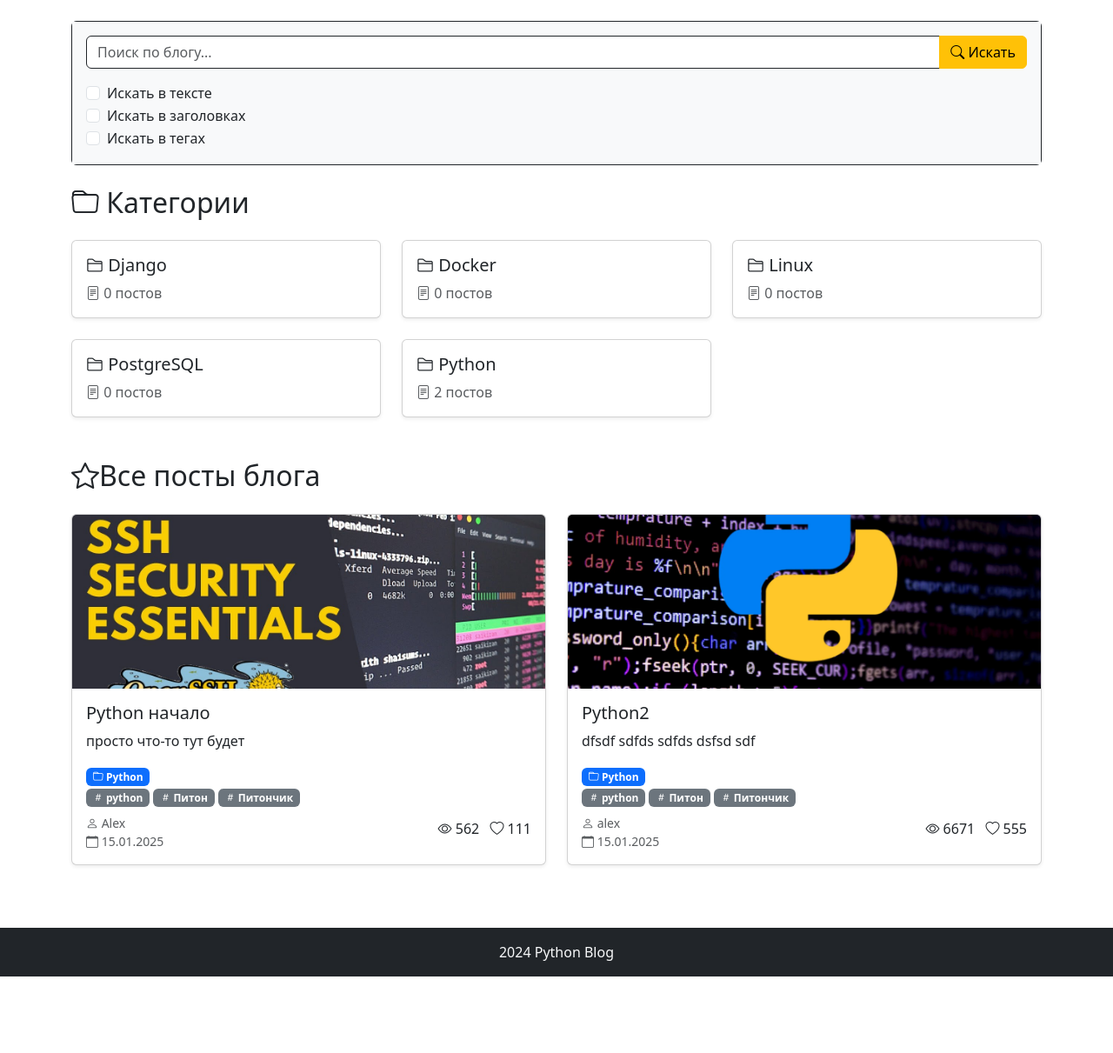
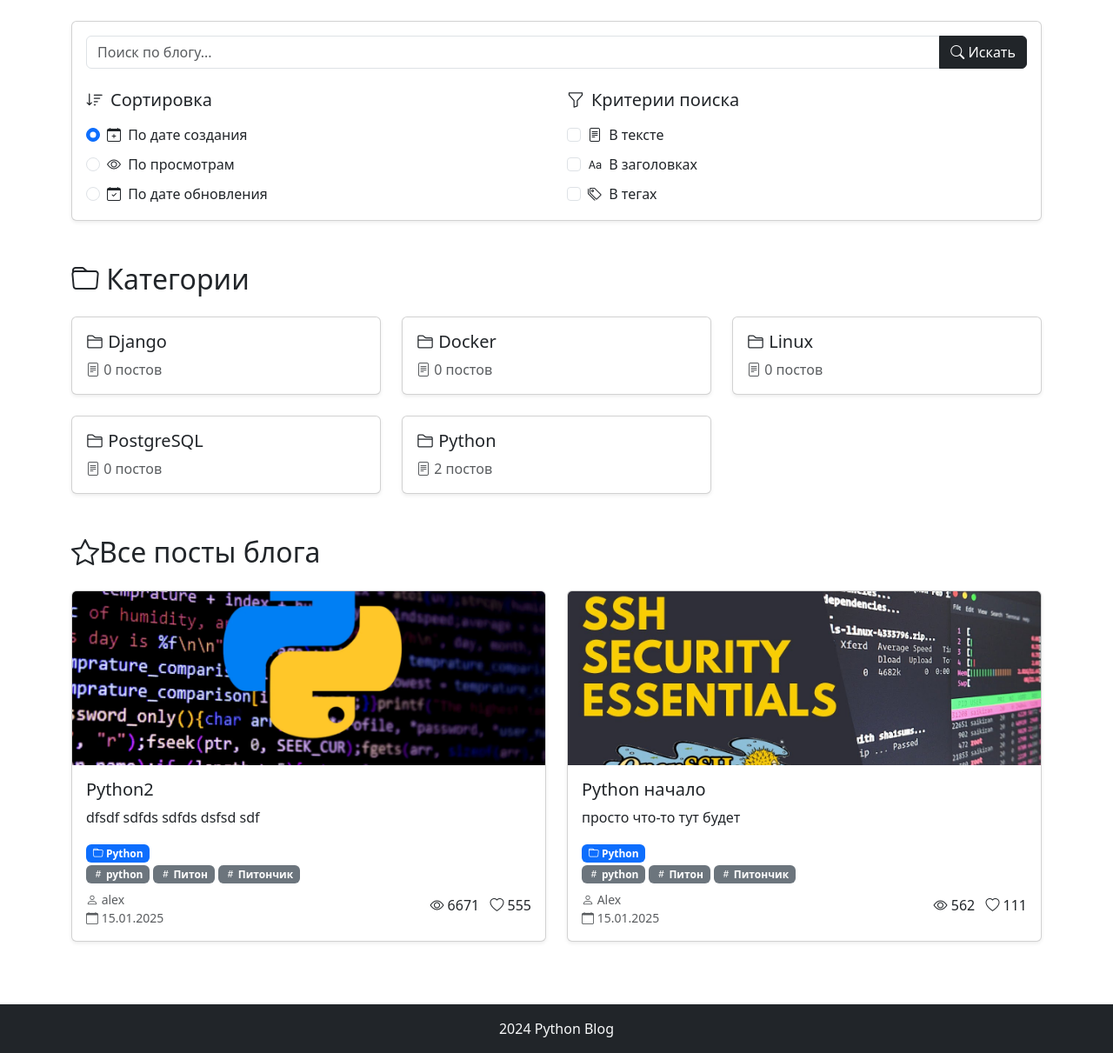
Before and after one commit to AlikOsta/django, a Django app: page /posts/ in a window 1280 px wide. Shown: the part 56-1267 px from the top of the page at 87% size. Before the commit the page ends 1179 px from the top, so only its background shows below. Run offline with Django 5.2, Linux system fonts and the light colour scheme; data comes from the database, SQL or seed files in the repository.

Commit message:
hw_25 - добавление сортировки

```diff
--- a/python_blog/templates/python_blog/catalog_posts.html
+++ b/python_blog/templates/python_blog/catalog_posts.html
@@ -1,48 +1,84 @@
-
 {% extends 'layout/base.html' %}
 {% load cache %}
 {% load static %}
 
-
 {% block title %}Все посты{% endblock title %}
 
-
 {% block content %}
-
-<form method="GET" action="{% url 'blog:posts' %}" class="card border-dark mb-4">
-    <div class="card-body bg-light">
-        <div class="row g-3">
-            <div class="col-md-12">
+<section class="mb-5">
+    <form method="GET" action="{% url 'blog:posts' %}" class="card shadow-sm">
+        <div class="card-body">
+            <!-- Поисковая строка -->
+            <div class="mb-4">
                 <div class="input-group">
-                    <input type="text" name="search_query" class="form-control border-dark"
+                    <input type="text" name="search_query" class="form-control"
                            placeholder="Поиск по блогу..." value="{{ request.GET.search_query|default:'' }}">
-                    <button class="btn btn-warning" type="submit">
+                    <button class="btn btn-dark" type="submit">
                         <i class="bi bi-search"></i> Искать
                     </button>
                 </div>
             </div>
 
-            <div class="col-12">
+            <div class="row">
+                <!-- Сортировка (левая колонка) -->
+                <div class="col-md-6">
+                    <h5 class="mb-3"><i class="bi bi-sort-down me-2"></i>Сортировка</h5>
+                    <div class="d-flex flex-column gap-2">
                         <div class="form-check">
-                    <input class="form-check-input" type="checkbox" name="search_content" value="1" id="search_content"
-                           {% if request.GET.search_content == '1' %}checked{% endif %}>
-                    <label class="form-check-label" for="search_content">Искать в тексте</label>
+                            <input class="form-check-input" type="radio" name="sort_by" value="created_date"
+                                   id="sort_created" {% if request.GET.sort_by == 'created_date' or not request.GET.sort_by %}checked{% endif %}>
+                            <label class="form-check-label" for="sort_created">
+                                <i class="bi bi-calendar-plus me-1"></i> По дате создания
+                            </label>
                         </div>
                         <div class="form-check">
-                    <input class="form-check-input" type="checkbox" name="search_title" value="1" id="search_title"
-                           {% if request.GET.search_title == '1' %}checked{% endif %}>
-                    <label class="form-check-label" for="search_title">Искать в заголовках</label>
+                            <input class="form-check-input" type="radio" name="sort_by" value="view_count"
+                                   id="sort_views" {% if request.GET.sort_by == 'view_count' %}checked{% endif %}>
+                            <label class="form-check-label" for="sort_views">
+                                <i class="bi bi-eye me-1"></i> По просмотрам
+                            </label>
                         </div>
                         <div class="form-check">
-                    <input class="form-check-input" type="checkbox" name="search_tags" value="1" id="search_tags"
-                           {% if request.GET.search_tags == '1' %}checked{% endif %}>
-                    <label class="form-check-label" for="search_tags">Искать в тегах</label>
+                            <input class="form-check-input" type="radio" name="sort_by" value="update_date"
+                                   id="sort_updated" {% if request.GET.sort_by == 'update_date' %}checked{% endif %}>
+                            <label class="form-check-label" for="sort_updated">
+                                <i class="bi bi-calendar-check me-1"></i> По дате обновления
+                            </label>
+                        </div>
+                    </div>
+                </div>
+
+                <!-- Критерии поиска (правая колонка) -->
+                <div class="col-md-6">
+                    <h5 class="mb-3"><i class="bi bi-funnel me-2"></i>Критерии поиска</h5>
+                    <div class="d-flex flex-column gap-2">
+                        <div class="form-check">
+                            <input class="form-check-input" type="checkbox" name="search_content" value="1"
+                                   id="search_content" {% if request.GET.search_content == '1' %}checked{% endif %}>
+                            <label class="form-check-label" for="search_content">
+                                <i class="bi bi-file-text me-1"></i> В тексте
+                            </label>
+                        </div>
+                        <div class="form-check">
+                            <input class="form-check-input" type="checkbox" name="search_title" value="1"
+                                   id="search_title" {% if request.GET.search_title == '1' %}checked{% endif %}>
+                            <label class="form-check-label" for="search_title">
+                                <i class="bi bi-type me-1"></i> В заголовках
+                            </label>
+                        </div>
+                        <div class="form-check">
+                            <input class="form-check-input" type="checkbox" name="search_tags" value="1"
+                                   id="search_tags" {% if request.GET.search_tags == '1' %}checked{% endif %}>
+                            <label class="form-check-label" for="search_tags">
+                                <i class="bi bi-tags me-1"></i> В тегах
+                            </label>
+                        </div>
                     </div>
                 </div>
             </div>
         </div>
     </form>
-
+</section>
 
 <section class="mb-5">
     <h2 class="mb-4"><i class="bi bi-folder"></i> Категории</h2>
@@ -55,6 +91,7 @@
 
 <section class="mb-5">
     <h2 class="mb-4"><i class="bi bi-star"></i>Все посты блога</h2>
+    {% if posts %}
         <div class="row row-cols-1 row-cols-md-2 g-4">
             {% for post in posts %}
                 {% include "python_blog/include/card_include.html" %}
@@ -85,8 +122,10 @@
                 </ul>
             </nav>
         {% endif %}
+    {% else %}
+        <div class="alert alert-info" role="alert">
+            <i class="bi bi-info-circle me-2"></i> По вашему запросу ничего не найдено
+        </div>
+    {% endif %}
 </section>
-
 {% endblock content %}
-
-{% block script %}{% endblock script %}
--- a/python_blog/views.py
+++ b/python_blog/views.py
@@ -122,12 +122,10 @@
     categories = models.Categories.objects.annotate(post_count=Count('posts'))
     posts = models.Post.objects.select_related('category', 'author').prefetch_related('hashtags').filter(is_published=True)
 
+    # Поиск
     search_query = request.GET.get('search_query', '')
-
     if search_query:
         q_object = Q()
-
-        # Check which search fields are selected
         if request.GET.get('search_content') == '1':
             q_object |= Q(content__icontains=search_query)
         if request.GET.get('search_title') == '1':
@@ -135,14 +133,20 @@
         if request.GET.get('search_tags') == '1':
             q_object |= Q(hashtags__name__icontains=search_query)
 
-        # If no checkboxes selected, search in content by default
         if not q_object:
             q_object = Q(content__icontains=search_query)
 
         posts = posts.filter(q_object).distinct()
+        messages.info(request, f'Найдено {posts.count()} результатов по запросу "{search_query}"')
 
-        # Add search results message
-        messages.info(request, f'Найдено {posts.count()} результатов по запросу "{search_query}"')
+    # Сортировка
+    sort_by = request.GET.get('sort_by', 'created_date')
+    if sort_by == 'view_count':
+        posts = posts.order_by('-views')
+    elif sort_by == 'update_date':
+        posts = posts.order_by('-updated_at')
+    else:
+        posts = posts.order_by('-created_at')
 
     paginator = Paginator(posts, 10)
     page_number = request.GET.get('page', 1)
```
Lines whose indentation alone changed are shown as unchanged.
